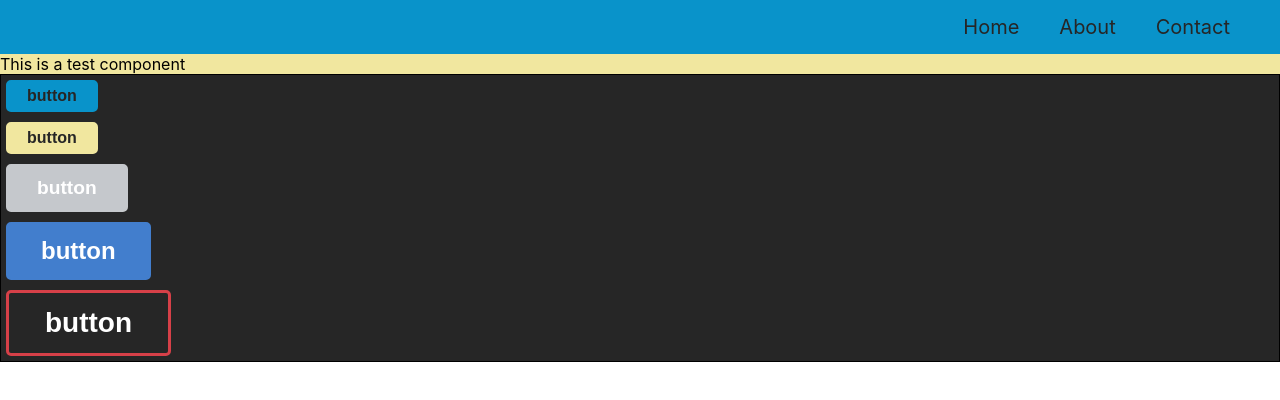
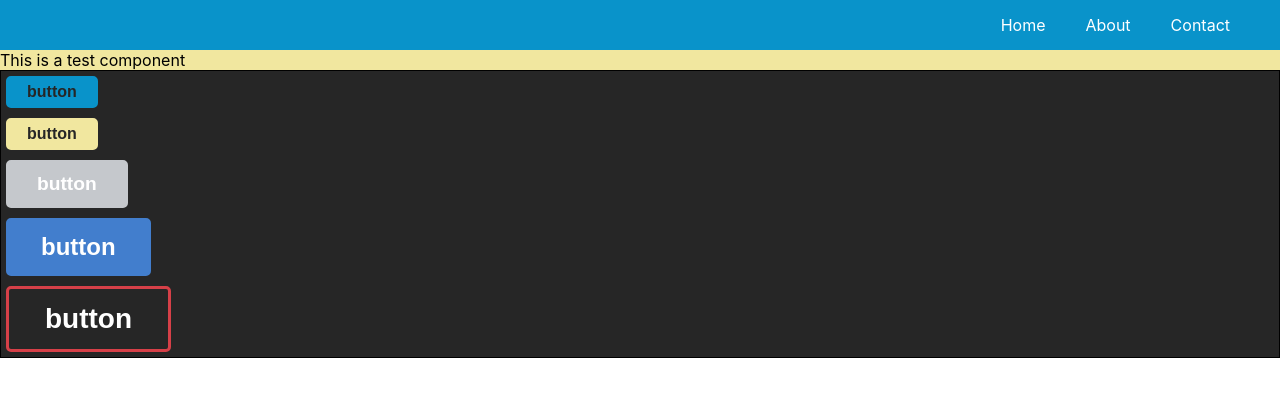
Before and after one commit to ShawnStewart/React-Preprocessor, a React (Create React App) app in the folder my-app/: page / in a window 1280 px wide. Shown: the top 400 px of the page. Built offline with nearby package versions, Linux system fonts and the light colour scheme.

Commit message:
Nav is keeping track of active menu item

```diff
--- a/my-app/src/components/nav/_nav.scss
+++ b/my-app/src/components/nav/_nav.scss
@@ -20,15 +20,15 @@ ul {
       padding: 10px 20px;
       text-decoration: none;
       text-transform: capitalize;
-      color: map-get($map: $btn-colors, $key: black);
-      font-size: 1.25em;
+      color: white;
+      font-size: 1em;
       position: relative;
 
       &::before {
         content: "";
         width: 0px;
-        height: 4px;
-        background-color: black;
+        height: 2px;
+        background-color: map-get($map: $btn-colors, $key: black);
         position: absolute;
         top: 100%;
         left: 0;
@@ -38,6 +38,18 @@ ul {
       }
     }
 
+    .active::before {
+      content: "";
+      width: 100%;
+      height: 2px;
+      background-color: white;
+      position: absolute;
+      top: 100%;
+      left: 0;
+      right: 0;
+      margin: 0 auto;
+    }
+
     &:hover a::before {
       width: 100%;
     }
--- a/my-app/src/components/nav/nav.js
+++ b/my-app/src/components/nav/nav.js
@@ -1,18 +1,54 @@
 import React, { Component } from "react";
 
 export default class nav extends Component {
+  constructor(props) {
+    super(props);
+
+    this.state = {
+      active: ""
+    };
+  }
+
+  handleMenuClick = name => {
+    this.setState({ active: name });
+  };
+
   render() {
     return (
       <nav className="nav container">
         <ul>
           <li>
-            <a href="#">Home</a>
+            <a
+              href="localhost:3000"
+              className={this.state.active === "Home" ? "active" : ""}
+              onClick={() => {
+                this.handleMenuClick("Home");
+              }}
+            >
+              Home
+            </a>
           </li>
           <li>
-            <a href="#">About</a>
+            <a
+              href="localhost:3000"
+              className={this.state.active === "About" ? "active" : ""}
+              onClick={() => {
+                this.handleMenuClick("About");
+              }}
+            >
+              About
+            </a>
           </li>
           <li>
-            <a href="#">Contact</a>
+            <a
+              href="localhost:3000"
+              className={this.state.active === "Contact" ? "active" : ""}
+              onClick={() => {
+                this.handleMenuClick("Contact");
+              }}
+            >
+              Contact
+            </a>
           </li>
         </ul>
       </nav>
--- a/my-app/src/stylesheets/main.css
+++ b/my-app/src/stylesheets/main.css
@@ -150,16 +150,16 @@ ul li a {
   padding: 10px 20px;
   text-decoration: none;
   text-transform: capitalize;
-  color: #262626;
-  font-size: 1.25em;
+  color: white;
+  font-size: 1em;
   position: relative;
 }
 
 ul li a::before {
   content: "";
   width: 0px;
-  height: 4px;
-  background-color: black;
+  height: 2px;
+  background-color: #262626;
   position: absolute;
   top: 100%;
   left: 0;
@@ -167,6 +167,18 @@ ul li a::before {
   margin: 0 auto;
   -webkit-transition: 0.5s;
   transition: 0.5s;
+}
+
+ul li .active::before {
+  content: "";
+  width: 100%;
+  height: 2px;
+  background-color: white;
+  position: absolute;
+  top: 100%;
+  left: 0;
+  right: 0;
+  margin: 0 auto;
 }
 
 ul li:hover a::before {
```
Also changed, not shown: 1 other file (tests, documents, lock files or other folders).
